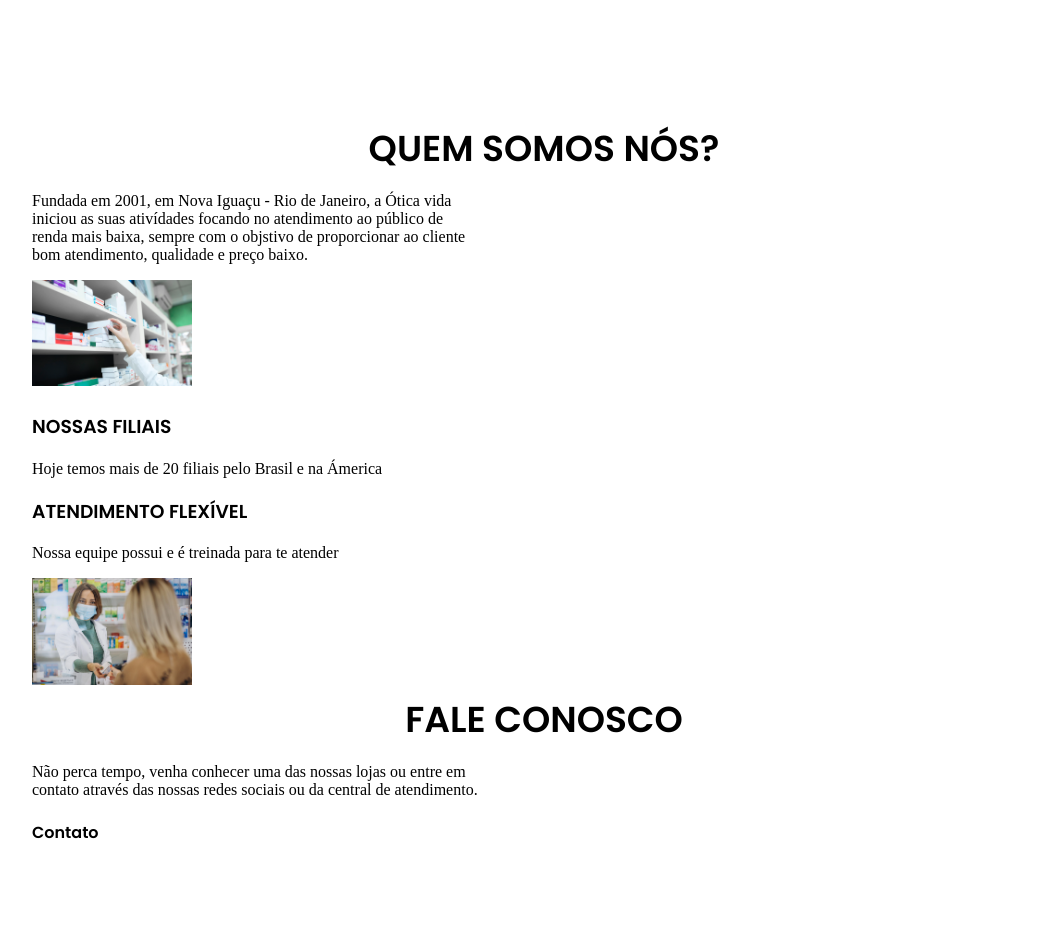
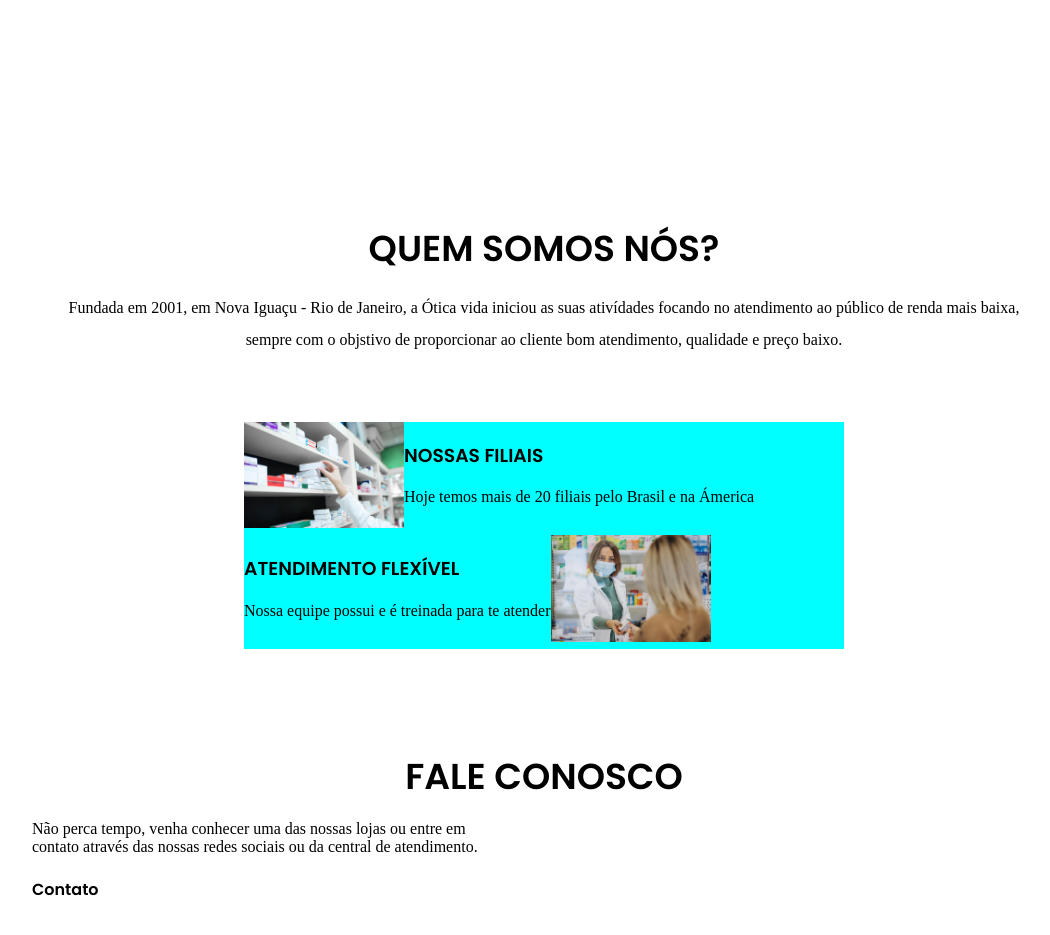
Before and after one commit to LeandroMayron/-tica-viva, a React (Create React App) app: page / in a window 1280 px wide. Shown: the part 1861-2796 px from the top of the page, without its empty margins (96-1146 px from the left). Built offline with nearby package versions, Linux system fonts and the light colour scheme; a web font is replaced by a local one.

Commit message:
criando estilos secaoQuemSomos

```diff
--- /dev/null
+++ b/src/Componentes/conteudo/SecaoSobre/Style.css
@@ -0,0 +1,21 @@
+.secaoQuemSomos{
+    display: flex;
+    padding: 100px 20px;
+    flex-direction: column;
+    justify-content: center;
+    align-items: center;
+}
+
+.paragrafoQuemSomos{
+    max-width: 1024px;
+    text-align: center;
+    line-height: 32px;
+}
+
+.cardQuemSomos{
+    width: 600px;
+    display: flex;
+    margin-top: 50px;
+    flex-wrap: wrap;
+    background-color: aqua;
+}
--- a/src/Componentes/conteudo/SecaoSobre/index.js
+++ b/src/Componentes/conteudo/SecaoSobre/index.js
@@ -1,13 +1,16 @@
 import Loja from '../../../assets/loja.png'
-import Atendimento from'../../../assets/atendimento.png'
+import Atendimento from '../../../assets/atendimento.png'
+import "../SecaoSobre/Style.css"
 
 export default function SecaoSobre() {
     return (
-        <section className='limitarSecao'>
+        <section className='limitarSecao secaoQuemSomos'>
             <h2 className='subTitulo'>QUEM SOMOS NÓS?</h2>
-            <p>Fundada em 2001, em Nova Iguaçu - Rio de Janeiro, a Ótica vida iniciou as suas ativídades focando no atendimento ao público de renda mais baixa, sempre com o objstivo de proporcionar ao cliente bom atendimento, qualidade e preço baixo.</p>
-            <div>
-                <img src={Loja} alt="Imagem da Loja"/>
+            <p className='paragrafoQuemSomos'>Fundada em 2001, em Nova Iguaçu - Rio de Janeiro, a Ótica vida iniciou as suas ativídades focando no atendimento ao público de renda mais baixa, sempre com o objstivo de proporcionar ao cliente bom atendimento, qualidade e preço baixo.</p>
+            <div className='cardQuemSomos'>
+                <div>
+                    <img src={Loja} alt="Imagem da Loja" />
+                </div>
                 <div>
                     <h3>NOSSAS FILIAIS</h3>
                     <p>Hoje temos mais de 20 filiais pelo Brasil e na Ámerica</p>
@@ -16,7 +19,9 @@ export default function SecaoSobre() {
                     <h3>ATENDIMENTO FLEXÍVEL</h3>
                     <p>Nossa equipe possui e é treinada para te atender</p>
                 </div>
-                <img src={Atendimento} alt="Imagens das nossa atendente"/>
+                <div>
+                    <img src={Atendimento} alt="Imagens das nossa atendente" />
+                </div>
             </div>
         </section>
 
```
